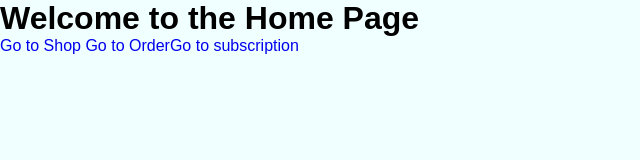
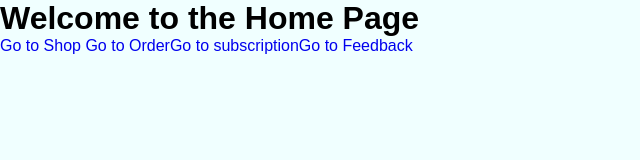
Before and after one commit to DevintthHaran/SDGP, a React (Create React App) app in the folder Frontend/sdgp-project/: page / in a window 1280 px wide. Shown: the top 160 px of the page, without its empty margins (0-640 px from the left). Built offline with nearby package versions, Linux system fonts and the light colour scheme.

Commit message:
Feedback update

```diff
--- a/Frontend/sdgp-project/src/pages/HomePage.jsx
+++ b/Frontend/sdgp-project/src/pages/HomePage.jsx
@@ -1,5 +1,5 @@
-import React from 'react';
-import { Link } from 'react-router-dom';
+import React from "react";
+import { Link } from "react-router-dom";
 
 function HomePage() {
   return (
@@ -8,6 +8,7 @@ function HomePage() {
       <Link to="/shop">Go to Shop</Link> {/* Link to navigate to Shop page */}
       <Link to="/order">Go to Order</Link>
       <Link to="/subscription">Go to subscription</Link>
+      <Link to="/feedback">Go to Feedback</Link>
     </div>
   );
 }
```
